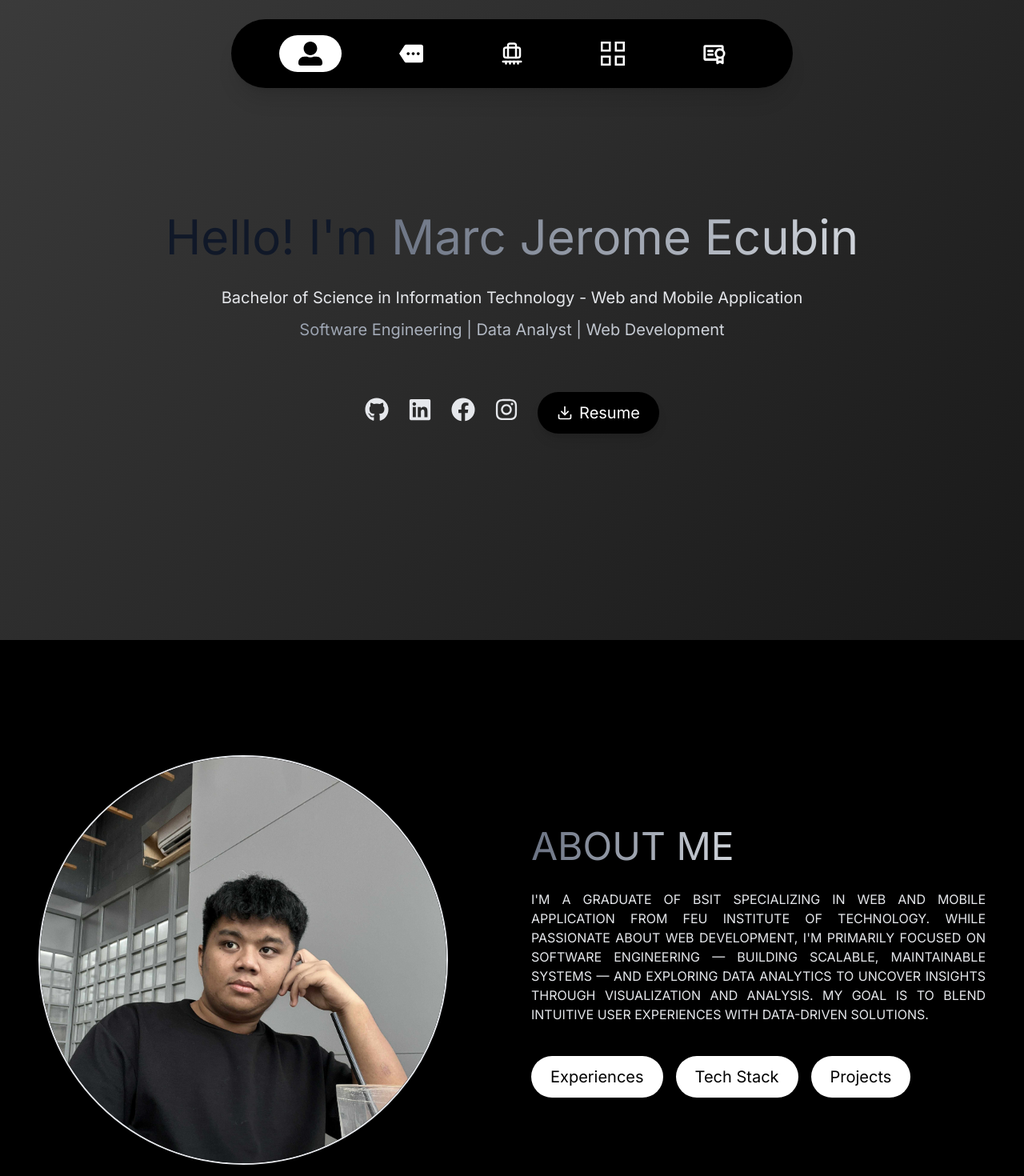
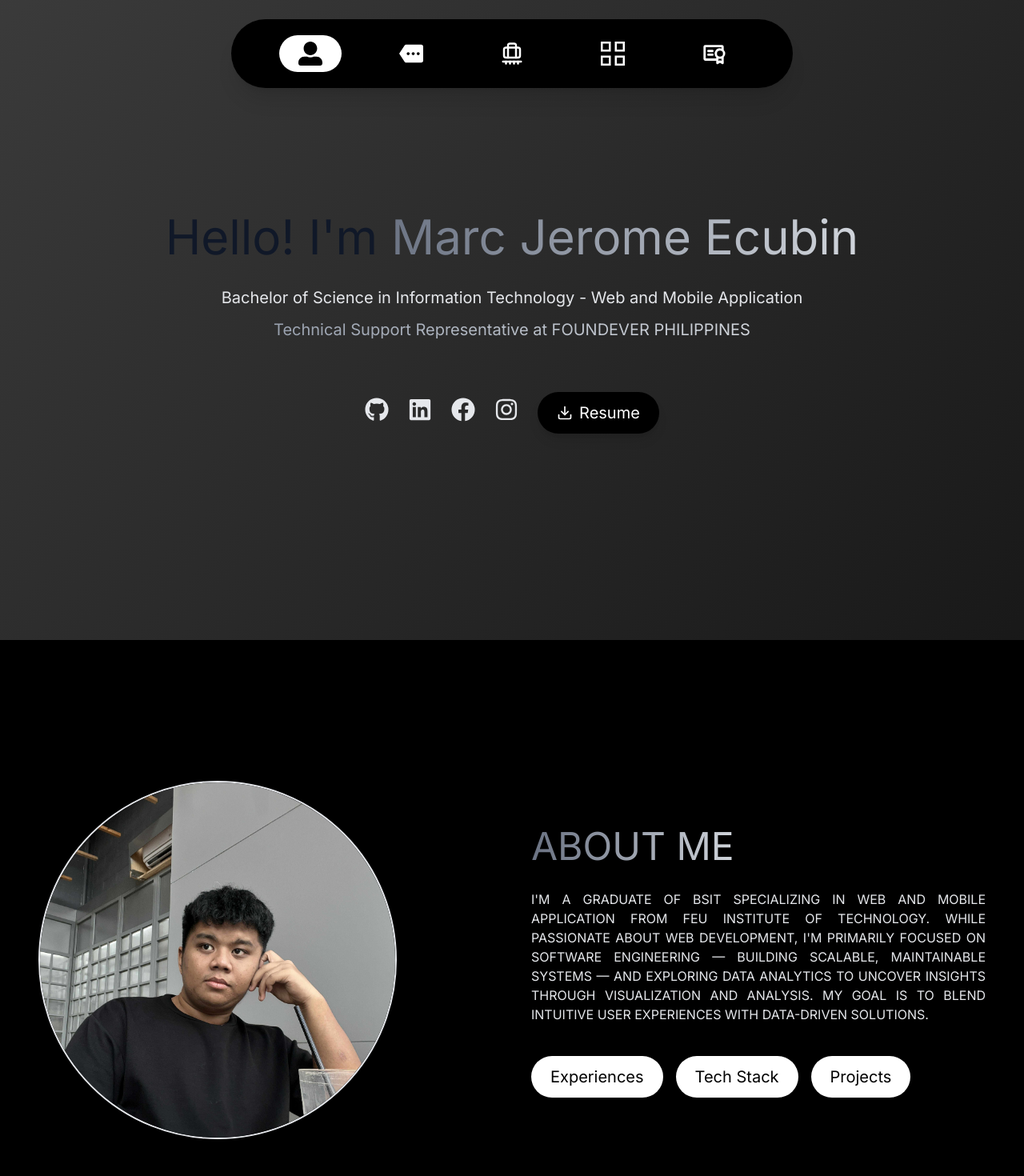
Before and after one commit to syntaxsin/react-portfolio, a React (Vite) app: page / in a window 1280 px wide. Shown: the top 1470 px of the page at 80% size. Built offline with nearby package versions, Linux system fonts and the light colour scheme.

Commit message:
hero title added

```diff
--- a/src/components/About.jsx
+++ b/src/components/About.jsx
@@ -17,7 +17,7 @@ export default function About() {
         <img
           src={HeroImg}
           alt="Jerome Ecubin"
-          className="rounded-full w-full max-w-xs sm:max-w-sm md:max-w-md lg:max-w-lg xl:max-w-lg border-2 border-gray-200 object-cover"
+          className="rounded-full w-full max-w-xs sm:max-w-sm md:max-w-md lg:max-w-md xl:max-w-md border-2 border-gray-200 object-cover"
         />
       </motion.div>
       {/* Right Section: Text */}
--- a/src/components/Hero.jsx
+++ b/src/components/Hero.jsx
@@ -31,6 +31,17 @@ export default function Hero() {
           Bachelor of Science in Information Technology - Web and Mobile
           Application
         </motion.p>
+        {/* <motion.p
+          variants={SlideLeft(0.7)}
+          initial="hidden"
+          whileInView="visible"
+          viewport={{ once: true }}
+          className="text-lg md:text-xl text-gray-700 dark:text-gray-300 font-medium text-center mb-8"
+        >
+          <span className="bg-gradient-to-r from-gray-400 to-gray-300 bg-clip-text text-transparent">
+            Software Engineering | Data Analyst | Web Development
+          </span>
+        </motion.p> */}
         <motion.p
           variants={SlideLeft(0.7)}
           initial="hidden"
@@ -39,7 +50,7 @@ export default function Hero() {
           className="text-lg md:text-xl text-gray-700 dark:text-gray-300 font-medium text-center mb-8"
         >
           <span className="bg-gradient-to-r from-gray-400 to-gray-300 bg-clip-text text-transparent">
-            Software Engineering | Data Analyst | Web Development
+           Technical Support Representative at FOUNDEVER PHILIPPINES
           </span>
         </motion.p>
         <div className="flex flex-row gap-6 justify-center items-center mt-8 flex-wrap">
```
Also changed, not shown: src/components/Exp.jsx (+10 -0 lines), src/img/foundever.jpg (added), src/img/foundever.png (added).
